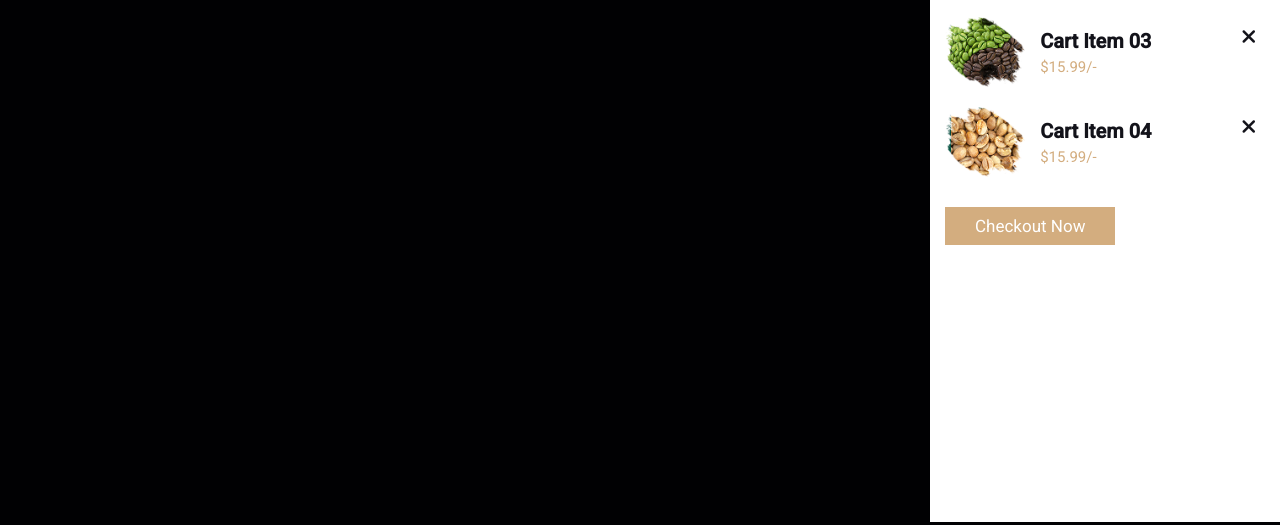
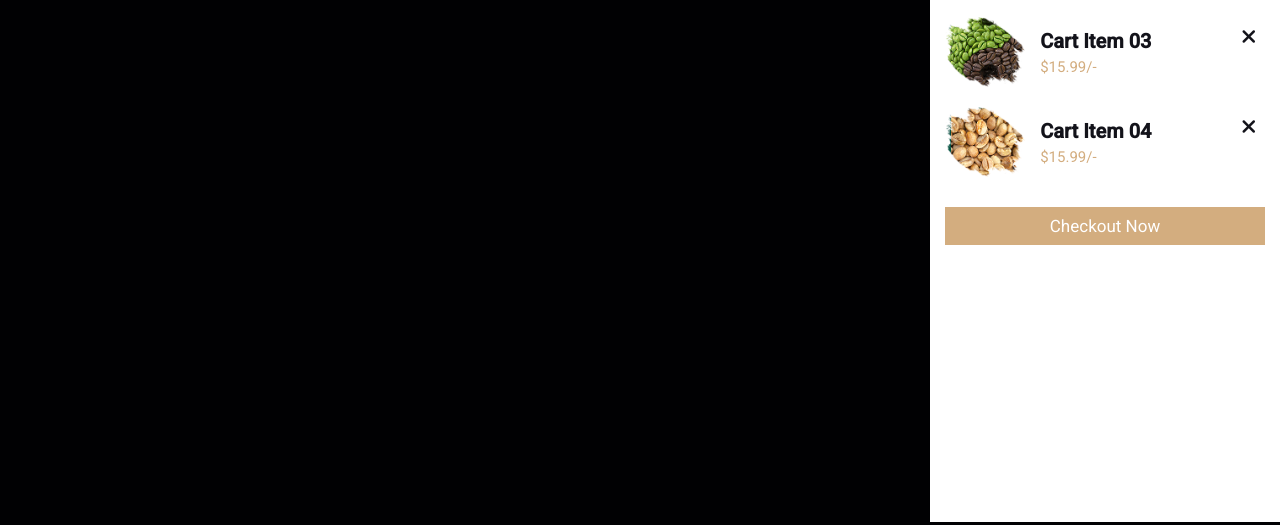
Before and after one commit to mohammedterfa/Coffee-Website, a plain HTML site: page index.html in a window 1280 px wide. Shown: the part 275-800 px from the top of the page. Drawn offline with Linux system fonts and the light colour scheme.

Commit message:
check out btn centered

```diff
--- a/css/style.css
+++ b/css/style.css
@@ -187,3 +187,8 @@ body{
     color: var(--main-color);
 
 }
+
+.header .cart-items-container .btn{
+    width: 100%;
+    text-align: center;
+}
```
